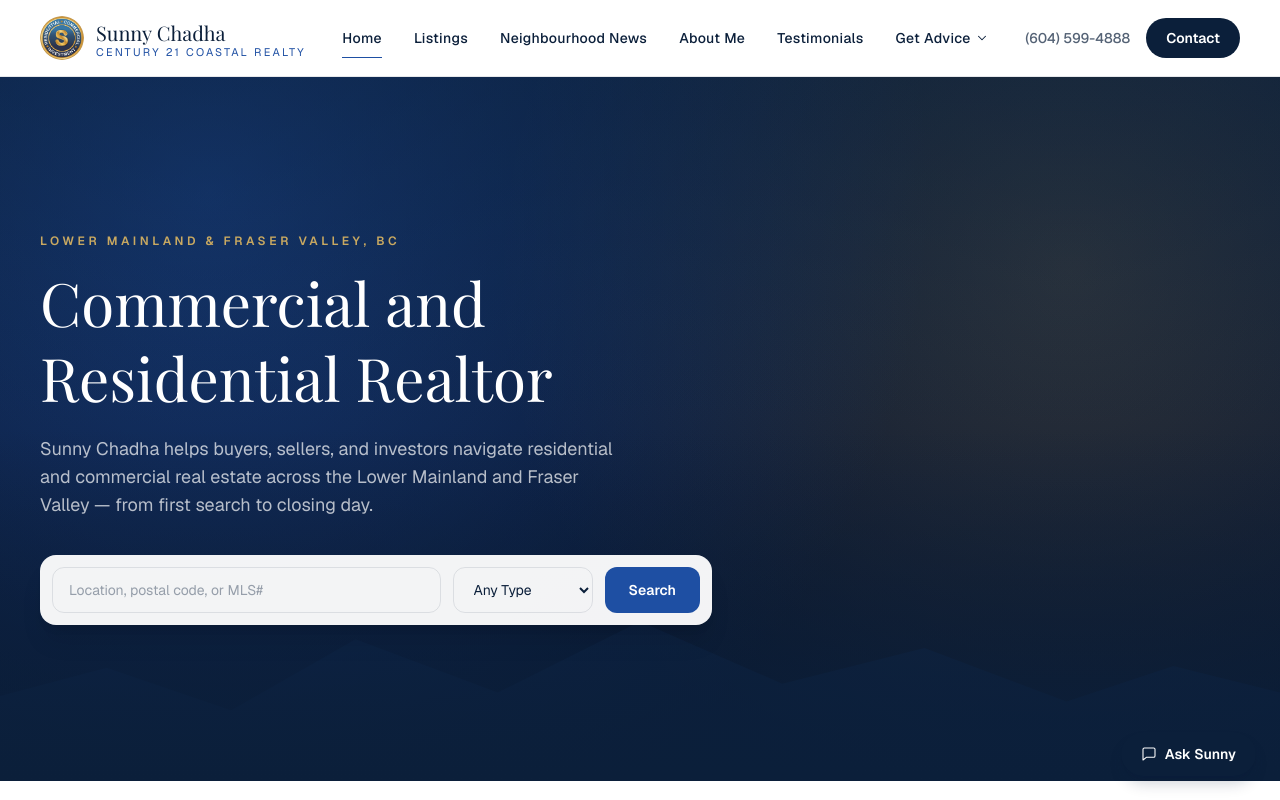
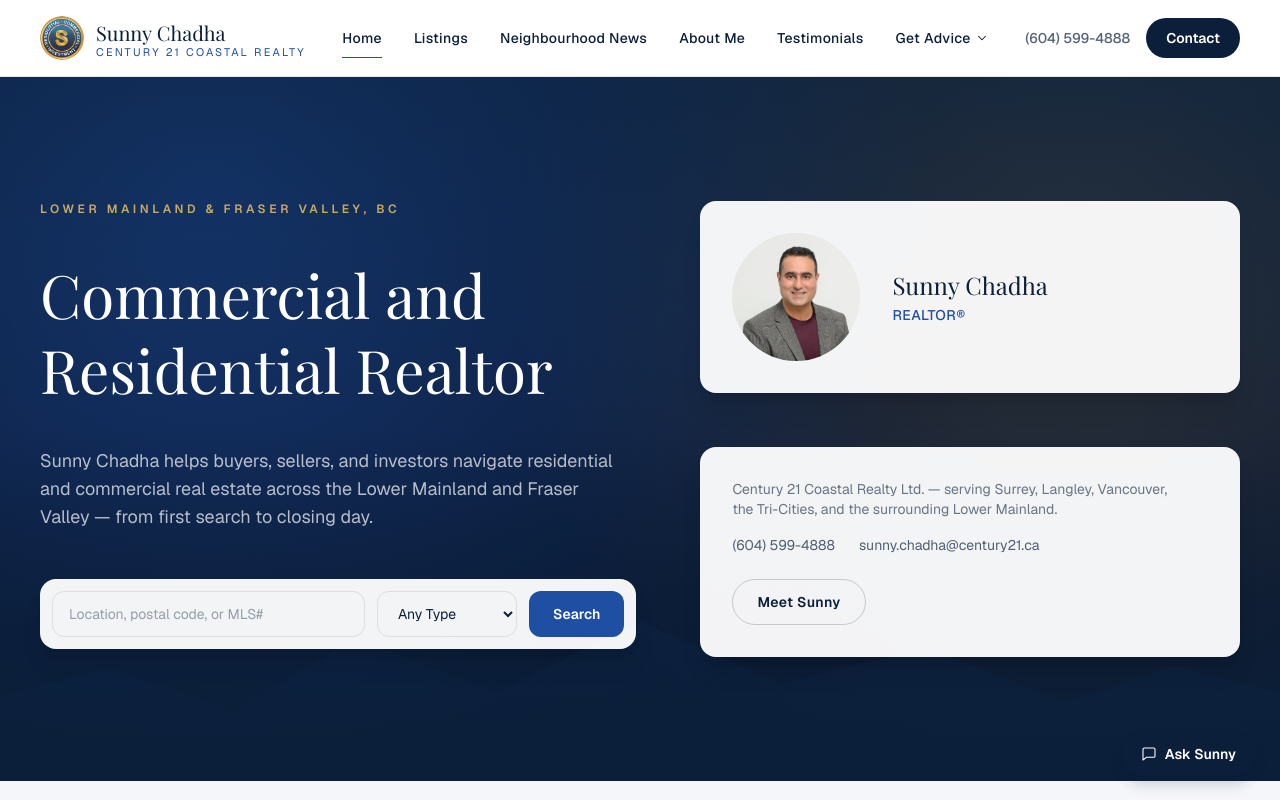
Before and after one commit to anmol741/sunny-website, a Next.js app: page / in a window 1280 px wide. Shown: the top 800 px of the page. Built offline with nearby package versions, Linux system fonts and the light colour scheme; a web font is replaced by a local one.

Commit message:
all connteced

```diff
--- a/app/about/page.tsx
+++ b/app/about/page.tsx
@@ -13,7 +13,7 @@ export const metadata: Metadata = {
 
 const CREDENTIALS = [
   "Licensed REALTOR® in British Columbia",
-  "Member, Real Estate Board of Greater Vancouver",
+  "Fraser Valley Real Estate Board",
   "Century 21 Coastal Realty Ltd.",
 ];
 
--- a/app/api/lead/route.ts
+++ b/app/api/lead/route.ts
@@ -4,24 +4,14 @@ import { google } from "googleapis";
 /**
  * Lead intake endpoint for the contact / showing-request forms.
  *
- * Delivery is attempted in this order, first configured channel wins:
- *   1. Follow Up Boss   — POST the lead to `FUB_WEBHOOK_URL`
- *   2. Google Sheets    — append a row, via a service account (interim CRM until FUB is ready)
- *   3. CSV / Excel      — append a row to `LEAD_CSV_PATH` (local/dev only)
+ * Delivery channels:
+ *   1. Follow Up Boss   — POST to the Events API, via `FUB_API_KEY` (runs
+ *                          alongside Google Sheets, not as a fallback for it)
+ *   2. Google Sheets    — append a row, via a service account
+ *   3. CSV / Excel      — append a row to `LEAD_CSV_PATH` (local/dev only,
+ *                          used only if neither of the above is configured
+ *                          or both fail)
  *   4. Server log       — last resort, so a submission is never dropped silently
- *
- * TODO(CJ): **Sunny's Follow Up Boss credentials are still outstanding.** Until
- * CJ supplies them nothing reaches the CRM. Two options:
- *
- *   - Easiest: create an inbound webhook / Zapier-style "Lead Source" URL in
- *     Follow Up Boss and set `FUB_WEBHOOK_URL` in Netlify. No code change needed.
- *   - Direct API: get the FUB API key (FUB > Admin > API), set
- *     `FOLLOW_UP_BOSS_API_KEY`, and switch `forwardToFollowUpBoss()` over to the
- *     Events API (https://docs.followupboss.com/reference/events-create), which
- *     needs Basic auth: `Buffer.from(`${key}:`).toString("base64")`.
- *
- * Do NOT hardcode a key or invent a working FUB integration — env vars only,
- * and never commit the values.
  *
  * TODO(CJ): Also confirm the retention/consent wording in the form matches what
  * Sunny's brokerage requires under PIPEDA/CASL before launch.
@@ -83,42 +73,45 @@ function parseLead(body: unknown): Lead | null {
   };
 }
 
-/** 1. Follow Up Boss inbound webhook. */
-async function forwardToFollowUpBoss(lead: Lead): Promise<boolean> {
-  const webhookUrl = process.env.FUB_WEBHOOK_URL;
-  if (!webhookUrl) return false;
+/** 1. Follow Up Boss — Events API (https://docs.followupboss.com/reference/events-create). */
+async function sendLeadToFollowUpBoss(lead: Lead): Promise<boolean> {
+  const apiKey = process.env.FUB_API_KEY;
+  if (!apiKey) return false;
 
-  const res = await fetch(webhookUrl, {
+  const [firstName, ...rest] = lead.name.split(/\s+/);
+  const lastName = rest.join(" ");
+
+  const res = await fetch("https://api.followupboss.com/v1/events", {
     method: "POST",
-    headers: { "Content-Type": "application/json" },
+    headers: {
+      "Content-Type": "application/json",
+      Authorization: `Basic ${Buffer.from(`${apiKey}:`).toString("base64")}`,
+    },
     body: JSON.stringify({
-      source: "sunnychadha.com",
-      type:
-        lead.formType === "showing" ? "Property Inquiry" : "General Inquiry",
+      source: "Sunny Chadha Website",
+      system: "Sunny Chadha Website",
+      type: "General Inquiry",
+      message: lead.message,
       person: {
-        firstName: lead.name,
+        firstName,
+        lastName,
         emails: [{ value: lead.email }],
         ...(lead.phone ? { phones: [{ value: lead.phone }] } : {}),
       },
-      interestedIn: lead.interestedIn,
-      message: lead.message,
-      property: lead.listingAddress
-        ? { street: lead.listingAddress, mlsNumber: lead.listingMls }
-        : undefined,
-      receivedAt: lead.receivedAt,
     }),
   });
 
   if (!res.ok) {
     throw new Error(
-      `Follow Up Boss webhook returned ${res.status} ${res.statusText}`,
+      `Follow Up Boss Events API returned ${res.status} ${res.statusText}`,
     );
   }
   return true;
 }
 
 /**
- * 2. Google Sheets — interim CRM until Sunny's FUB webhook URL is issued.
+ * 2. Google Sheets — runs alongside Follow Up Boss as a second record of
+ * every lead.
  *
  * Appends one row per lead to the sheet at `GOOGLE_SHEET_ID`, columns:
  * Timestamp | Name | Email | Phone | Interested In | Message. Auth is a
@@ -207,38 +200,54 @@ async function appendLeadToCsv(lead: Lead): Promise<boolean> {
   return true;
 }
 
+/** Delivers via one channel, logging success/failure the same way for all channels. */
+async function deliverToChannel(
+  channel: string,
+  deliver: (lead: Lead) => Promise<boolean>,
+  lead: Lead,
+): Promise<boolean> {
+  try {
+    const delivered = await deliver(lead);
+    if (delivered) {
+      console.log(`[lead] delivered via ${channel}:`, lead.email);
+    }
+    return delivered;
+  } catch (error) {
+    // A configured channel failed. Log it — other channels still run, so a
+    // CRM outage can't cost Sunny a lead.
+    console.error(`[lead] ${channel} delivery failed:`, error);
+    return false;
+  }
+}
+
 /**
- * Single entry point for delivering a parsed lead. Tries each configured
- * channel in order and returns the name of whichever one accepted it (or
- * "log" if none are configured). Adding Follow Up Boss for real is then just
- * setting `FUB_WEBHOOK_URL` in Netlify — this function and its channel list
- * don't need to change.
+ * Single entry point for delivering a parsed lead. Follow Up Boss and Google
+ * Sheets run alongside each other (one failing doesn't skip or block the
+ * other, or the visitor's success message); CSV and the server log are a
+ * last-resort fallback used only if neither of those delivered.
  */
 async function sendLead(lead: Lead): Promise<string> {
-  const channels: Array<[string, (lead: Lead) => Promise<boolean>]> = [
-    ["follow-up-boss", forwardToFollowUpBoss],
-    ["google-sheets", appendLeadToGoogleSheet],
-    ["csv", appendLeadToCsv],
-  ];
+  const [fubDelivered, sheetsDelivered] = await Promise.all([
+    deliverToChannel("follow-up-boss", sendLeadToFollowUpBoss, lead),
+    deliverToChannel("google-sheets", appendLeadToGoogleSheet, lead),
+  ]);
 
-  for (const [channel, deliver] of channels) {
-    try {
-      if (await deliver(lead)) {
-        console.log(`[lead] delivered via ${channel}:`, lead.email);
-        return channel;
-      }
-    } catch (error) {
-      // A configured channel failed. Log it and fall through to the next one so
-      // a CRM outage can't cost Sunny a lead.
-      console.error(`[lead] ${channel} delivery failed:`, error);
-    }
+  const delivered = [
+    fubDelivered && "follow-up-boss",
+    sheetsDelivered && "google-sheets",
+  ].filter((channel): channel is string => Boolean(channel));
+
+  if (delivered.length > 0) return delivered.join("+");
+
+  if (await deliverToChannel("csv", appendLeadToCsv, lead)) {
+    return "csv";
   }
 
   // Nothing configured (or everything failed). Log the full lead so it can be
   // recovered from the Netlify function logs, and still report success to the
   // visitor rather than telling them to try again.
   console.warn(
-    "[lead] NOT DELIVERED — no lead channel is configured. Set FUB_WEBHOOK_URL " +
+    "[lead] NOT DELIVERED — no lead channel is configured. Set FUB_API_KEY " +
       "or GOOGLE_SHEETS_CLIENT_EMAIL/GOOGLE_SHEETS_PRIVATE_KEY/GOOGLE_SHEET_ID in " +
       "the Netlify environment. Lead payload:",
     lead,
--- a/app/globals.css
+++ b/app/globals.css
@@ -38,3 +38,26 @@ html {
   background: var(--color-gold);
   color: var(--color-navy);
 }
+
+.hero-grid {
+  grid-template-columns: 1fr;
+  grid-template-areas:
+    "profile"
+    "kicker"
+    "headline"
+    "paragraph"
+    "search"
+    "details";
+}
+
+@media (min-width: 1024px) {
+  .hero-grid {
+    grid-template-columns: 1.05fr 0.95fr;
+    align-items: start;
+    grid-template-areas:
+      "kicker profile"
+      "headline profile"
+      "paragraph details"
+      "search details";
+  }
+}
--- a/app/page.tsx
+++ b/app/page.tsx
@@ -1,7 +1,6 @@
 import Hero from "@/components/Hero";
 import Container from "@/components/Container";
 import SectionReveal from "@/components/SectionReveal";
-import AgentIntroCard from "@/components/AgentIntroCard";
 import PropertyCard from "@/components/PropertyCard";
 import TestimonialCard from "@/components/TestimonialCard";
 import NewsCard from "@/components/NewsCard";
@@ -16,14 +15,6 @@ export default function Home() {
   return (
     <>
       <Hero />
-
-      <section className="py-20">
-        <Container>
-          <SectionReveal>
-            <AgentIntroCard />
-          </SectionReveal>
-        </Container>
-      </section>
 
       <section className="bg-neutral py-20">
         <Container>
--- a/components/AgentIntroCard.tsx
+++ b/components/AgentIntroCard.tsx
@@ -1,9 +1,9 @@
 import Image from "next/image";
 import CTAButton from "@/components/CTAButton";
 
-export default function AgentIntroCard() {
+export function AgentProfile() {
   return (
-    <div className="flex flex-col items-center gap-8 rounded-2xl border border-navy/10 bg-white p-8 shadow-sm sm:flex-row sm:p-10">
+    <div className="flex flex-col items-center gap-6 rounded-2xl bg-white/95 p-8 shadow-xl sm:flex-row sm:gap-8">
       <Image
         src="/profile_img.jpg"
         alt="Sunny Chadha, REALTOR®"
@@ -16,7 +16,15 @@ export default function AgentIntroCard() {
         <p className="mt-1 text-sm font-medium uppercase tracking-wide text-accent">
           REALTOR®
         </p>
-        <p className="mt-3 max-w-md text-sm text-navy/60">
+      </div>
+    </div>
+  );
+}
+
+export function AgentDetails() {
+  return (
+    <div className="rounded-2xl bg-white/95 p-8 text-center shadow-xl sm:text-left">
+      <p className="mx-auto max-w-md text-sm text-navy/60 sm:mx-0">
         Century 21 Coastal Realty Ltd. — serving Surrey, Langley, Vancouver,
         the Tri-Cities, and the surrounding Lower Mainland.
       </p>
@@ -37,6 +45,5 @@ export default function AgentIntroCard() {
         </CTAButton>
       </div>
     </div>
-    </div>
   );
 }
--- a/components/Hero.tsx
+++ b/components/Hero.tsx
@@ -2,6 +2,7 @@
 
 import { motion, type Variants } from "framer-motion";
 import SearchBar from "@/components/SearchBar";
+import { AgentProfile, AgentDetails } from "@/components/AgentIntroCard";
 
 const container: Variants = {
   hidden: {},
@@ -53,27 +54,39 @@ export default function Hero() {
           variants={container}
           initial="hidden"
           animate="show"
-          className="max-w-2xl"
+          className="hero-grid grid gap-y-8 lg:gap-x-16 lg:gap-y-10"
         >
           <motion.p
             variants={item}
-            className="mb-4 text-xs font-semibold uppercase tracking-[0.3em] text-gold"
+            style={{ gridArea: "kicker" }}
+            className="text-xs font-semibold uppercase tracking-[0.3em] text-gold"
           >
             Lower Mainland &amp; Fraser Valley, BC
           </motion.p>
           <motion.h1
             variants={item}
-            className="font-serif text-4xl leading-tight text-white sm:text-5xl lg:text-6xl"
+            style={{ gridArea: "headline" }}
+            className="max-w-xl font-serif text-4xl leading-tight text-white sm:text-5xl lg:text-6xl"
           >
             Commercial and Residential Realtor
           </motion.h1>
-          <motion.p variants={item} className="mt-5 max-w-xl text-lg text-white/70">
+          <motion.p
+            variants={item}
+            style={{ gridArea: "paragraph" }}
+            className="max-w-xl text-lg text-white/70"
+          >
             Sunny Chadha helps buyers, sellers, and investors navigate
             residential and commercial real estate across the Lower Mainland
             and Fraser Valley &mdash; from first search to closing day.
           </motion.p>
-          <motion.div variants={item} className="mt-9">
+          <motion.div variants={item} style={{ gridArea: "search" }}>
             <SearchBar dark />
+          </motion.div>
+          <motion.div variants={item} style={{ gridArea: "profile" }}>
+            <AgentProfile />
+          </motion.div>
+          <motion.div variants={item} style={{ gridArea: "details" }}>
+            <AgentDetails />
           </motion.div>
         </motion.div>
       </div>
```
Also changed, not shown: 2 other files (tests, documents, lock files or other folders). Lines whose indentation alone changed are shown as unchanged.
